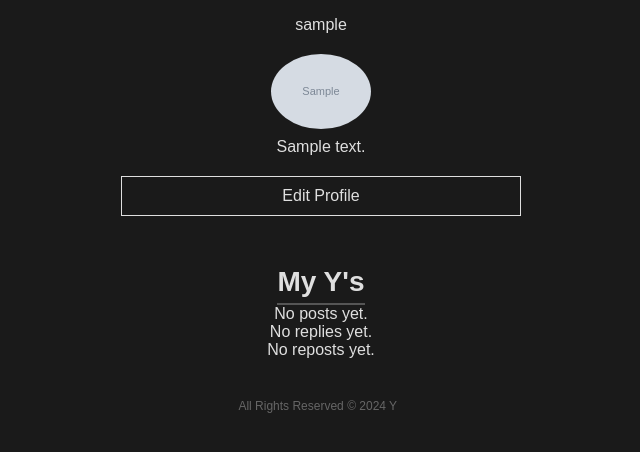
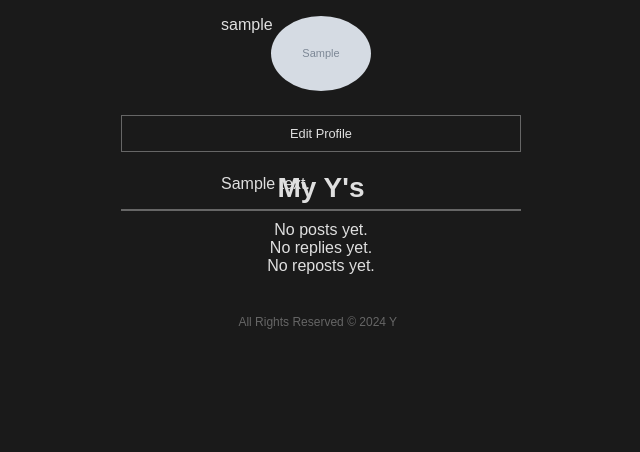
Before and after one commit to tylerbui/project3, a Django app: page /profile/ in a window 1280 px wide. Shown: the part 54-506 px from the top of the page, without its empty margins (319-959 px from the left). Run offline with Django 4.2, Linux system fonts and the light colour scheme; a user stored in the database is signed in; tables that the repository leaves empty hold one stand-in row (values such as "Sample post"); grey boxes marked "Sample" are stand-in pictures.

Commit message:
updates css for profile page

```diff
--- a/main_app/static/css/style.css
+++ b/main_app/static/css/style.css
@@ -193,43 +193,46 @@ body > main > div > div > div.post-interactions > button:hover {
     text-align: center;
   }
 
-  .profile-header {
-    margin-bottom: 50px;
+  .profile-user-info {
+   display: grid;
   }
 
   .profilepage-profile-photo {
     width: 100px;
     border-radius: 100%;
-    display: inline-block;
-    margin-top: 20px;
+    margin-top: 0px;
   }
 
   .profile-username {
-
+    position: absolute;
+    margin-left: 100px;
   }
 
   .profile-bio {
     font-size: 16px;
-    margin-top: 5px;
+    position: absolute;
+    margin-top: 80px;
+    margin-left: 100px;
   }
 
   .edit-profile {
     display: block;
     margin: 20px auto;
     padding: 10px 20px;
-    font-size: 16px;
+    font-size: 0.8em;
     color: var(--main-text);
     background-color: var(--main-background);
-    border: 1px solid var(--main-text);
+    border: 1px solid var(--secondary-text);
     cursor: pointer;
     width: 100%;
   }
 
   .content h2 {
     font-size: 28px;
-    border-bottom: 2px solid #555;
-    display: inline-block;
+    border-bottom: 2px solid var(--secondary-text);
     padding-bottom: 5px;
+    margin-bottom:10px;
+    width: 100%;
   }
 
 
```
